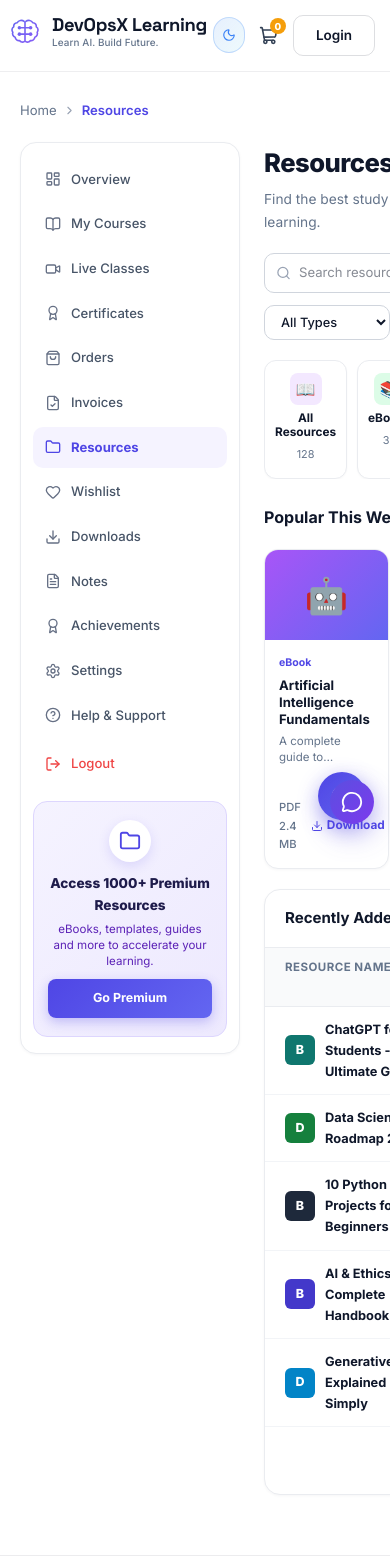
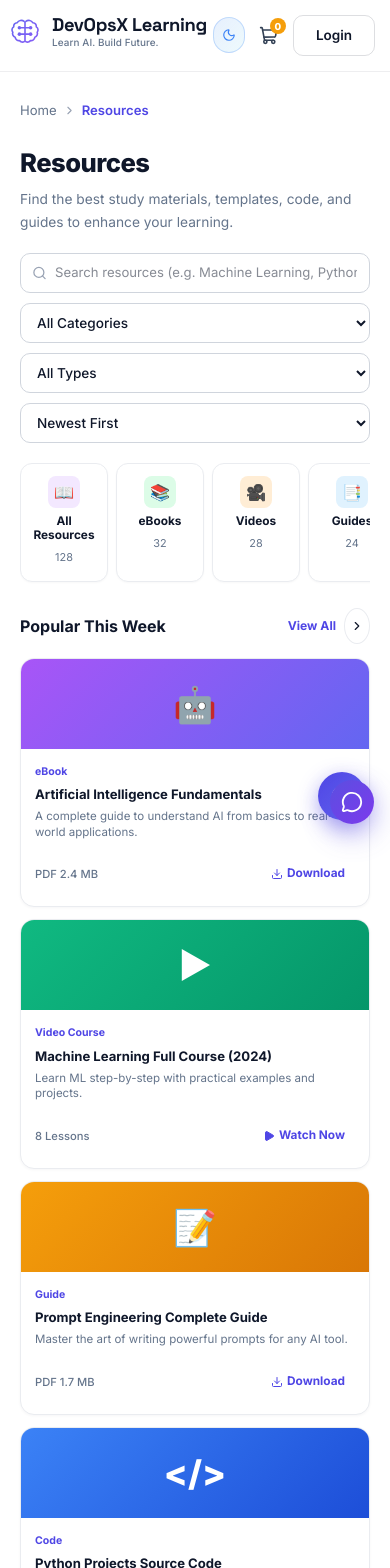
Before and after one commit to abhishek2X2pro/testing-tutorial, a React (Vite) app: page /resource in a window 390 px wide. Shown: the top 1568 px of the page. Built offline with nearby package versions, Linux system fonts and the light colour scheme.

Commit message:
fix: resources page mobile - hide sidebars, stack filters, category scroll, table card layout

```diff
--- a/src/index.css
+++ b/src/index.css
@@ -1224,3 +1224,102 @@ html.light .hero-bg {
     grid-template-columns: 1fr !important;
   }
 }
+
+/* ─────────────────── Resources Page Mobile ─────────────────── */
+
+/* ≤1100px: collapse to 2-col, hide right sidebar */
+@media (max-width: 1100px) {
+  .resources-portal-grid {
+    grid-template-columns: 200px 1fr !important;
+  }
+  .resources-right-sidebar {
+    display: none !important;
+  }
+}
+
+/* ≤900px: single column, hide both sidebars */
+@media (max-width: 900px) {
+  .resources-portal-grid {
+    grid-template-columns: 1fr !important;
+    gap: 16px !important;
+  }
+  .resources-left-sidebar {
+    display: none !important;
+  }
+  .resources-right-sidebar {
+    display: none !important;
+  }
+  .resources-center-col {
+    width: 100% !important;
+    min-width: 0 !important;
+  }
+  /* Filters row — stack vertically on mobile */
+  .resources-filters-row {
+    flex-direction: column !important;
+    align-items: stretch !important;
+    gap: 10px !important;
+  }
+  .resources-search-bar {
+    min-width: unset !important;
+    width: 100% !important;
+    flex: unset !important;
+  }
+  .resources-filters-row select {
+    width: 100% !important;
+    padding: 10px 12px !important;
+    font-size: 0.85rem !important;
+    border-radius: 10px !important;
+  }
+}
+
+/* ≤768px: category scroll, popular 2-col, table cards */
+@media (max-width: 768px) {
+  /* Category strip — horizontal scroll */
+  .resources-category-strip {
+    grid-template-columns: repeat(7, minmax(88px, 1fr)) !important;
+    overflow-x: auto !important;
+    -webkit-overflow-scrolling: touch !important;
+    scrollbar-width: none !important;
+    padding-bottom: 6px !important;
+    gap: 8px !important;
+  }
+  .resources-category-strip::-webkit-scrollbar {
+    display: none;
+  }
+
+  /* Popular grid — 2 columns */
+  .resources-popular-grid {
+    grid-template-columns: repeat(2, 1fr) !important;
+    gap: 12px !important;
+  }
+
+  /* Recently Added table → mobile card layout */
+  .resources-table-header {
+    display: none !important;
+  }
+  .resources-table-row {
+    display: flex !important;
+    flex-direction: column !important;
+    gap: 8px !important;
+    padding: 14px 16px !important;
+  }
+  .resources-table-row > div:first-child {
+    font-size: 0.88rem !important;
+    font-weight: 700 !important;
+  }
+  .resources-table-row > div:not(:first-child):not(:last-child) {
+    font-size: 0.75rem !important;
+    color: var(--text-muted);
+  }
+  .resources-table-row > div:last-child {
+    justify-content: flex-start !important;
+    margin-top: 4px !important;
+  }
+}
+
+/* ≤480px: popular grid single column */
+@media (max-width: 480px) {
+  .resources-popular-grid {
+    grid-template-columns: 1fr !important;
+  }
+}
--- a/src/pages/Resources/index.jsx
+++ b/src/pages/Resources/index.jsx
@@ -191,15 +191,20 @@ export default function Resources() {
         </div>
 
         {/* ── 3-COLUMN MAIN PORTAL DASHBOARD LAYOUT ── */}
-        <div style={{
+        <div
+          className="resources-portal-grid"
+          style={{
             display: 'grid',
             gridTemplateColumns: '220px 1fr 280px',
             gap: '24px',
             alignItems: 'start',
-        }}>
+          }}
+        >
 
           {/* ── COLUMN 1: LEFT USER PORTAL SIDEBAR ── */}
-          <div style={{
+          <div
+            className="resources-left-sidebar"
+            style={{
               background: isDark ? '#0f172a' : '#ffffff',
               border: `1px solid ${isDark ? 'rgba(255,255,255,0.08)' : '#eaecf0'}`,
               borderRadius: '16px',
@@ -208,7 +213,8 @@ export default function Resources() {
               flexDirection: 'column',
               gap: '16px',
               boxShadow: '0 1px 3px rgba(16, 24, 40, 0.04)',
-          }}>
+            }}
+          >
             {/* Menu List */}
             <div style={{ display: 'flex', flexDirection: 'column', gap: '3px' }}>
               {sidebarMenuItems.map((item) => {
@@ -301,7 +307,7 @@ export default function Resources() {
           </div>
 
           {/* ── COLUMN 2: CENTER RESOURCES CONTENT ── */}
-          <div style={{ display: 'flex', flexDirection: 'column', gap: '20px' }}>
+          <div className="resources-center-col" style={{ display: 'flex', flexDirection: 'column', gap: '20px' }}>
 
             {/* Header Title */}
             <div>
@@ -314,8 +320,8 @@ export default function Resources() {
             </div>
 
             {/* Search Bar + 3 Dropdown Filters */}
-            <div style={{ display: 'flex', alignItems: 'center', gap: '12px', flexWrap: 'wrap' }}>
-              <div style={{ position: 'relative', flex: 1, minWidth: '240px' }}>
+            <div className="resources-filters-row" style={{ display: 'flex', alignItems: 'center', gap: '12px', flexWrap: 'wrap' }}>
+              <div className="resources-search-bar" style={{ position: 'relative', flex: 1, minWidth: '240px' }}>
                 <Search size={15} color="#98a2b3" style={{ position: 'absolute', left: '12px', top: '50%', transform: 'translateY(-50%)' }} />
                 <input
                   type="text"
@@ -382,12 +388,15 @@ export default function Resources() {
             </div>
 
             {/* Horizontal Resource Category Cards Strip (7 Cards) */}
-            <div style={{
+            <div
+              className="resources-category-strip"
+              style={{
                 display: 'grid',
                 gridTemplateColumns: 'repeat(7, 1fr)',
                 gap: '10px',
                 overflowX: 'auto',
-            }}>
+              }}
+            >
               {categoryStrip.map((cat) => (
                 <div
                   key={cat.id}
@@ -444,7 +453,7 @@ export default function Resources() {
               </div>
 
               {/* 4 Cards Grid */}
-              <div style={{ display: 'grid', gridTemplateColumns: 'repeat(4, 1fr)', gap: '14px' }}>
+              <div className="resources-popular-grid" style={{ display: 'grid', gridTemplateColumns: 'repeat(4, 1fr)', gap: '14px' }}>
                 {popularResources.map((res) => (
                   <div
                     key={res.id}
@@ -514,12 +523,15 @@ export default function Resources() {
               </div>
 
               {/* Table Header */}
-              <div style={{
+              <div
+                className="resources-table-header"
+                style={{
                   display: 'grid', gridTemplateColumns: '2.5fr 1.2fr 1fr 1fr 1fr 120px',
                   padding: '10px 20px', borderBottom: `1px solid ${isDark ? 'rgba(255,255,255,0.08)' : '#eaecf0'}`,
                   background: isDark ? 'rgba(255,255,255,0.02)' : '#f9fafb',
                   fontSize: '0.72rem', fontWeight: 700, color: 'var(--text-muted)', textTransform: 'uppercase', letterSpacing: '0.04em',
-              }}>
+                }}
+              >
                 <div>Resource Name</div>
                 <div>Category</div>
                 <div>Type</div>
@@ -533,6 +545,7 @@ export default function Resources() {
                 {recentResources.map((item) => (
                   <div
                     key={item.id}
+                    className="resources-table-row"
                     style={{
                       display: 'grid', gridTemplateColumns: '2.5fr 1.2fr 1fr 1fr 1fr 120px',
                       alignItems: 'center', padding: '12px 20px',
@@ -624,7 +637,7 @@ export default function Resources() {
           </div>
 
           {/* ── COLUMN 3: RIGHT CATEGORIES, QUICK LINKS & SUPPORT WIDGETS ── */}
-          <div style={{ display: 'flex', flexDirection: 'column', gap: '20px' }}>
+          <div className="resources-right-sidebar" style={{ display: 'flex', flexDirection: 'column', gap: '20px' }}>
 
             {/* WIDGET 1: Resource Categories Card */}
             <div style={{
```
Lines whose indentation alone changed are shown as unchanged.
